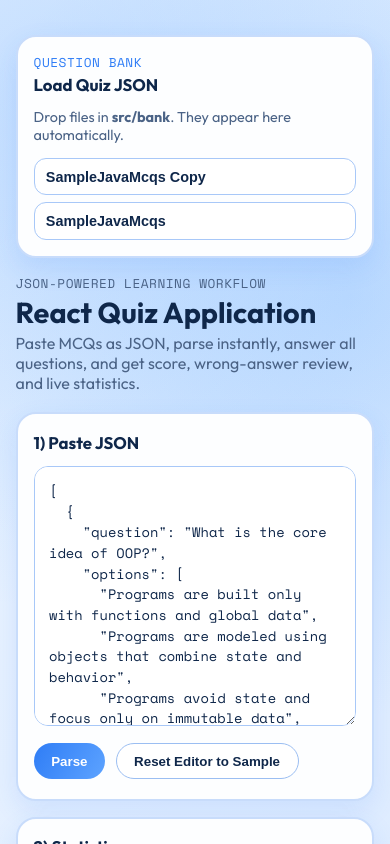
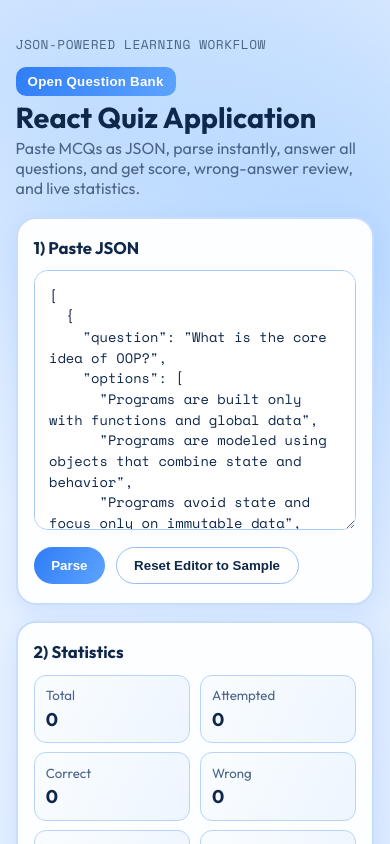
Before and after one commit to Dhamodharan17/react-quiz-app, a React (Vite) app: page / in a window 390 px wide. Shown: the top 844 px of the page. Built offline with nearby package versions, Linux system fonts and the light colour scheme.

Commit message:
fix : deployment issue

```diff
--- a/src/App.jsx
+++ b/src/App.jsx
@@ -71,6 +71,7 @@ function App() {
   const [error, setError] = useState('');
   const [quizSubmitted, setQuizSubmitted] = useState(false);
   const [activeSource, setActiveSource] = useState('');
+  const [isBankOpen, setIsBankOpen] = useState(false);
 
   const parseInputText = (rawText) => {
     try {
@@ -96,6 +97,7 @@ function App() {
     setInputText(quizText);
     setActiveSource(quiz.path);
     parseInputText(quizText);
+    setIsBankOpen(false);
   };
 
   const scoreData = useMemo(() => {
@@ -154,8 +156,21 @@ function App() {
   return (
     <div className="page-shell">
       <div className="app-layout">
-        <aside className="card bank-sidebar">
-          <p className="eyebrow">Question Bank</p>
+        {isBankOpen && (
+          <button
+            className="bank-backdrop"
+            onClick={() => setIsBankOpen(false)}
+            aria-label="Close question bank"
+          />
+        )}
+
+        <aside className={`card bank-sidebar ${isBankOpen ? 'open' : ''}`}>
+          <div className="bank-sidebar-head">
+            <p className="eyebrow">Question Bank</p>
+            <button className="bank-close" onClick={() => setIsBankOpen(false)}>
+              Close
+            </button>
+          </div>
           <h2>Load Quiz JSON</h2>
           <p className="sidebar-note">
             Drop files in <strong>src/bank</strong>. They appear here automatically.
@@ -180,7 +195,12 @@ function App() {
 
         <div className="content-pane">
           <header className="hero">
-            <p className="eyebrow">JSON-powered learning workflow</p>
+            <div className="hero-top">
+              <p className="eyebrow">JSON-powered learning workflow</p>
+              <button className="bank-toggle" onClick={() => setIsBankOpen(true)}>
+                Open Question Bank
+              </button>
+            </div>
             <h1>React Quiz Application</h1>
             <p>
               Paste MCQs as JSON, parse instantly, answer all questions, and get score,
--- a/src/styles.css
+++ b/src/styles.css
@@ -35,10 +35,7 @@ body {
 }
 
 .app-layout {
-  display: grid;
-  grid-template-columns: minmax(220px, 270px) 1fr;
-  gap: 1rem;
-  align-items: start;
+  position: relative;
 }
 
 .content-pane {
@@ -47,6 +44,14 @@ body {
 
 .hero {
   margin-bottom: 1.2rem;
+}
+
+.hero-top {
+  display: flex;
+  align-items: center;
+  justify-content: space-between;
+  gap: 0.8rem;
+  margin-bottom: 0.35rem;
 }
 
 .eyebrow {
@@ -92,9 +97,56 @@ body {
 }
 
 .bank-sidebar {
-  position: sticky;
+  position: fixed;
   top: 1rem;
+  left: 1rem;
+  bottom: 1rem;
+  width: min(420px, calc(100vw - 2rem));
+  overflow: auto;
+  z-index: 20;
+  transform: translateX(-115%);
+  opacity: 0;
+  pointer-events: none;
+  transition: transform 0.24s ease, opacity 0.2s ease;
   padding-bottom: 1rem;
+}
+
+.bank-sidebar.open {
+  transform: translateX(0);
+  opacity: 1;
+  pointer-events: auto;
+}
+
+.bank-sidebar-head {
+  display: flex;
+  align-items: center;
+  justify-content: space-between;
+  gap: 0.7rem;
+}
+
+.bank-close,
+.bank-toggle {
+  border-radius: 10px;
+  padding: 0.45rem 0.75rem;
+  font-size: 0.83rem;
+  letter-spacing: 0.02em;
+}
+
+.bank-close {
+  background: #ffffff;
+  color: var(--ink);
+  border: 1px solid #9bbef2;
+}
+
+.bank-backdrop {
+  position: fixed;
+  inset: 0;
+  z-index: 15;
+  border: none;
+  padding: 0;
+  margin: 0;
+  border-radius: 0;
+  background: rgba(13, 33, 63, 0.26);
 }
 
 .sidebar-note {
@@ -311,12 +363,9 @@ button.ghost {
 }
 
 @media (max-width: 960px) {
-  .app-layout {
-    grid-template-columns: 1fr;
-  }
-
-  .bank-sidebar {
-    position: static;
+  .hero-top {
+    flex-wrap: wrap;
+    align-items: flex-start;
   }
 
   .grid-layout {
--- a/vite.config.js
+++ b/vite.config.js
@@ -1,7 +1,10 @@
 import { defineConfig } from 'vite';
 import react from '@vitejs/plugin-react';
 
+const repoName = process.env.GITHUB_REPOSITORY?.split('/')[1];
+const isGithubActions = process.env.GITHUB_ACTIONS === 'true';
+
 export default defineConfig({
-  base: './',
+  base: isGithubActions && repoName ? `/${repoName}/` : '/',
   plugins: [react()],
 });
```
